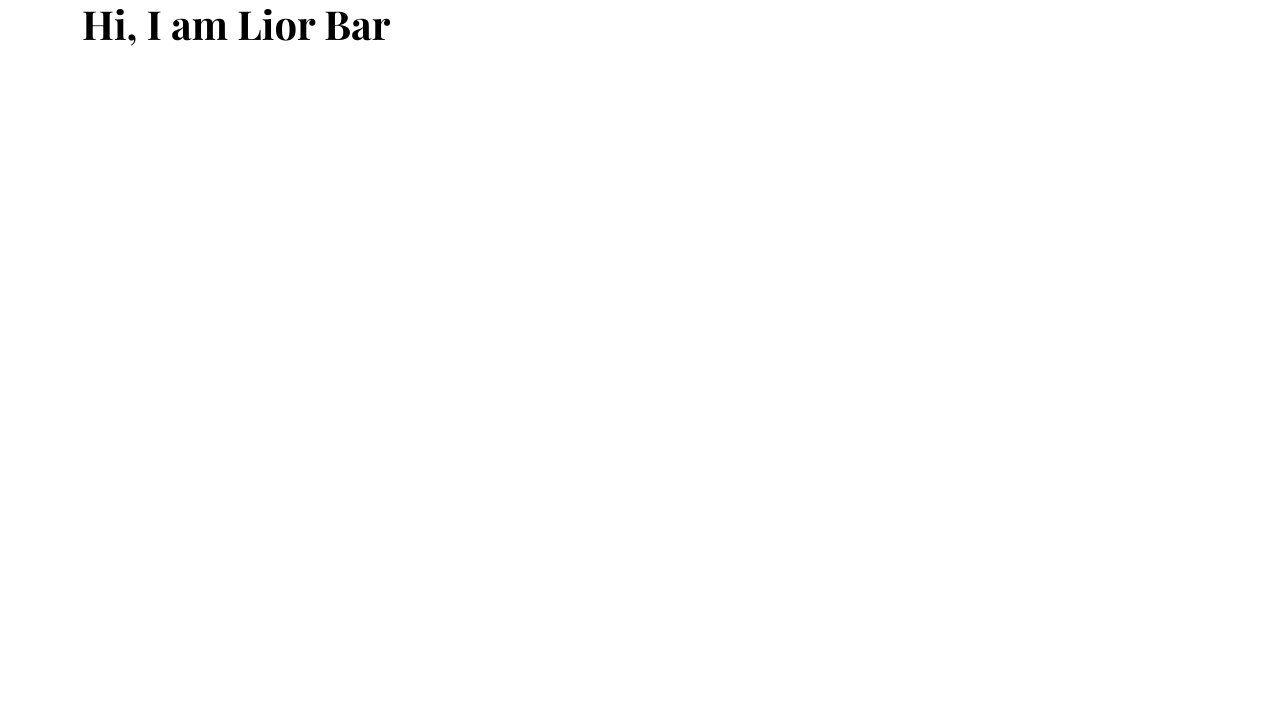
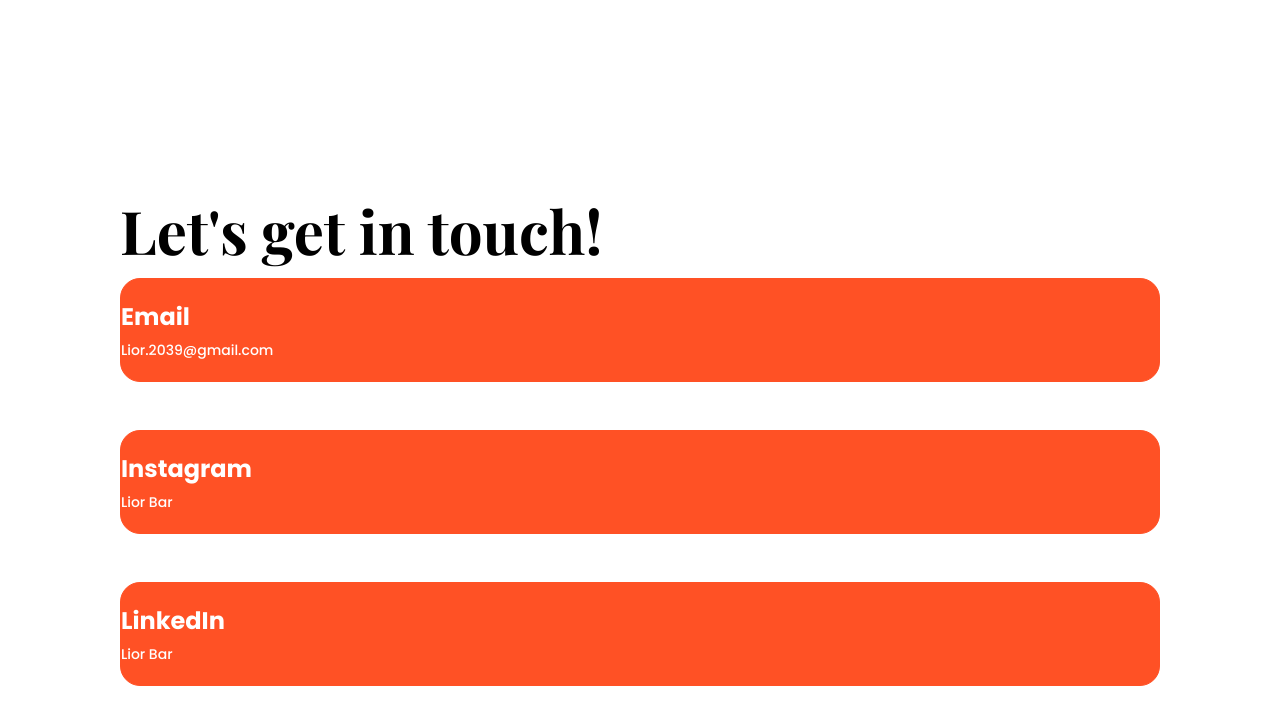
Before and after one commit to LiorBar230/Lior-Bar-Portfolio-Project, a plain HTML site: page contact.html in a window 1280 px wide. Drawn offline with nearby package versions, Linux system fonts and the light colour scheme.

Commit message:
added a contact page

```diff
--- a/contact.html
+++ b/contact.html
@@ -27,14 +27,30 @@
     <title>Lior Bar - Contact Me</title>
   </head>
   <body>
-    <div class="about-section container">
-      <div class="row">
-        <div class="col-lg-6">
-          <div class="about-section-content">
-            <h1>Hi, I am Lior Bar</h1></body>
-            </div>
-            </div>
-            </div>
-            </div>
-          </body>
+    <div class="content-container container">
+      <div class="content">
+        <h1>Let's get in touch!</h1>
+        <div class="contact-info mb-5">
+          <h3>Email</h3>
+          <p><a href="mailto:lior.2039@gmail.com">Lior.2039@gmail.com</a></p>
+        </div>
+        <div class="contact-info mb-5">
+          <h3>Instagram</h3>
+          <p>
+            <a href="https://instagram.com/lilibar3?igshid=YmMyMTA2M2Y="
+              >Lior Bar</a
+            >
+          </p>
+        </div>
+        <div class="contact-info mb-5">
+          <h3>LinkedIn</h3>
+          <p>
+            <a href="https://www.linkedin.com/in/lior-bar-018186149/"
+              >Lior Bar</a
+            >
+          </p>
+        </div>
+      </div>
+    </div>
+  </body>
 </html>
--- a/styles/styles.css
+++ b/styles/styles.css
@@ -118,7 +118,30 @@ p {
   border-radius: 10px;
   background-color: var(--branding-color);
 }
+.contact-info {
+  border: 1px solid var(--accent-color);
+  border-radius: 20px;
+  background-color: var(--accent-color);
+  color: white;
+}
 
+.contact-info h3 {
+  color: white;
+}
+
+.contact-info a {
+  text-decoration: none;
+  color: white;
+}
+.contact-info a:hover {
+  text-decoration: underline;
+}
+.header-accent-red {
+  background-color: #ff5125;
+  border-radius: 10px;
+  color: white;
+  padding: 50px;
+}
 @media (max-width: 900px) {
   h2 {
     font-size: 40px;
```
Also changed, not shown: projects.html (+1 -1 lines).
